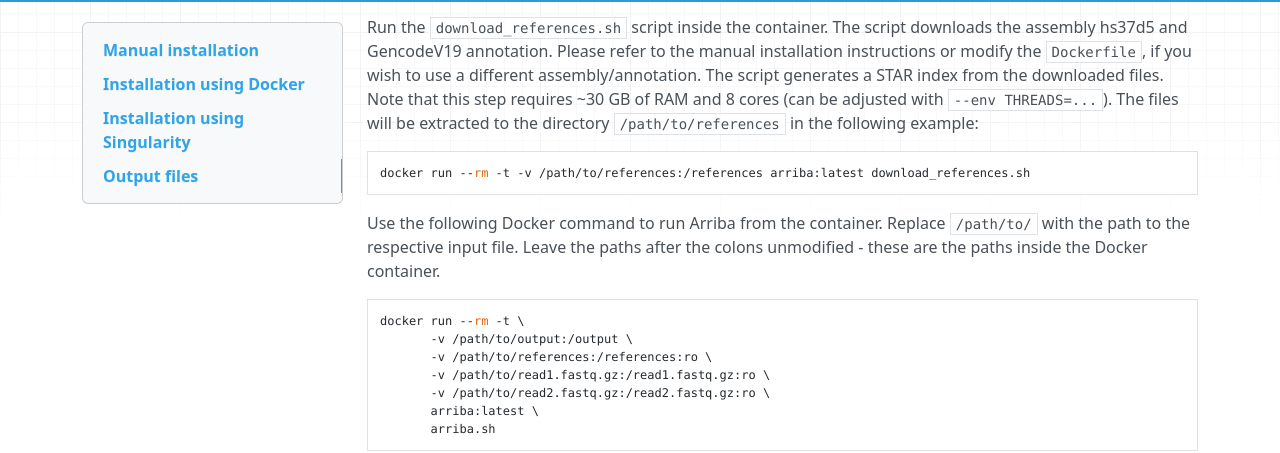
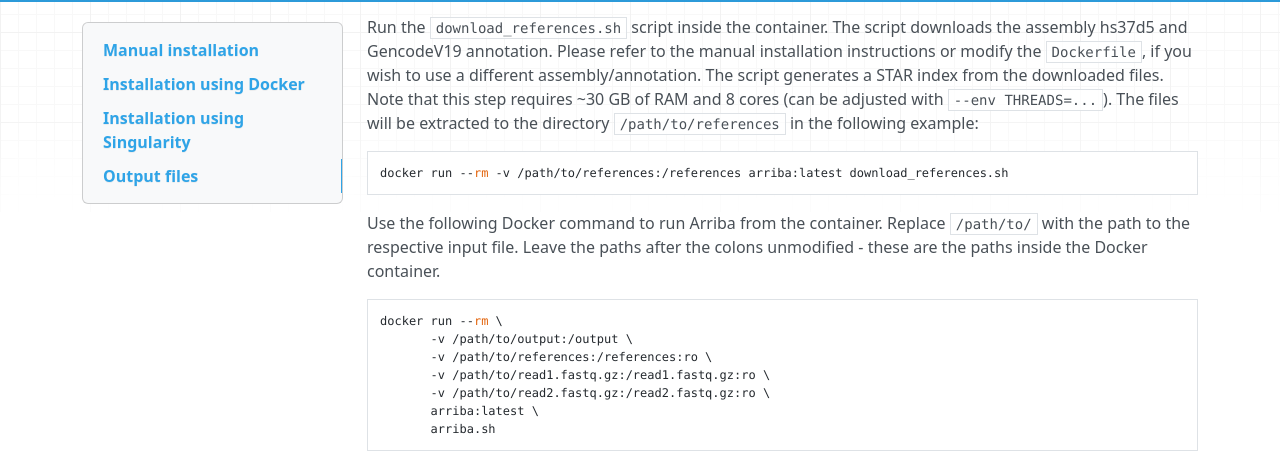
Before and after one commit to suhrig/arriba, an MkDocs documentation site: the page built from documentation/quickstart.md, in a window 1280 px wide and 900 px high, scrolled down 1124 px. Shown: the part 94-547 px from the top of the window. Built offline with MkDocs 1.6.1, drawn with Linux system fonts in a browser that asks for light colours; nearby versions of some CDN libraries; old or Windows-style settings are respelled for this version of MkDocs.

````diff
--- a/documentation/quickstart.md
+++ b/documentation/quickstart.md
@@ -47,13 +47,13 @@ docker build --tag arriba:latest https://raw.githubusercontent.com/suhrig/arriba
 Run the `download_references.sh` script inside the container. The script downloads the assembly hs37d5 and GencodeV19 annotation. Please refer to the manual installation instructions or modify the `Dockerfile`, if you wish to use a different assembly/annotation. The script generates a STAR index from the downloaded files. Note that this step requires ~30 GB of RAM and 8 cores (can be adjusted with `--env THREADS=...`). The files will be extracted to the directory `/path/to/references` in the following example:
 
 ```bash
-docker run --rm -t -v /path/to/references:/references arriba:latest download_references.sh
+docker run --rm -v /path/to/references:/references arriba:latest download_references.sh
 ```
 
 Use the following Docker command to run Arriba from the container. Replace `/path/to/` with the path to the respective input file. Leave the paths after the colons unmodified - these are the paths inside the Docker container.
 
 ```bash
-docker run --rm -t \
+docker run --rm \
        -v /path/to/output:/output \
        -v /path/to/references:/references:ro \
        -v /path/to/read1.fastq.gz:/read1.fastq.gz:ro \
````
